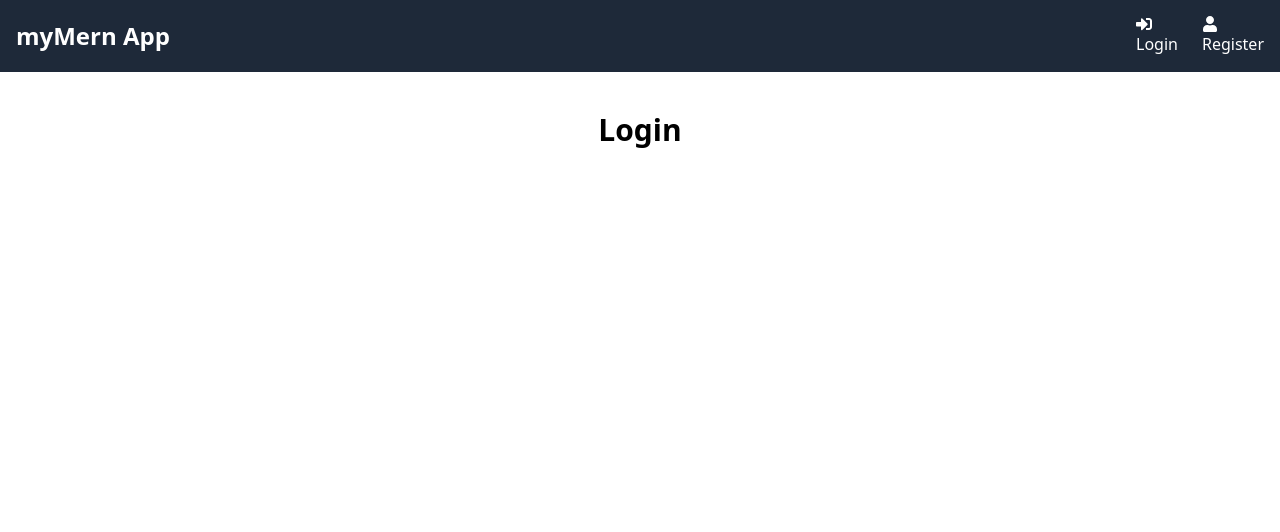
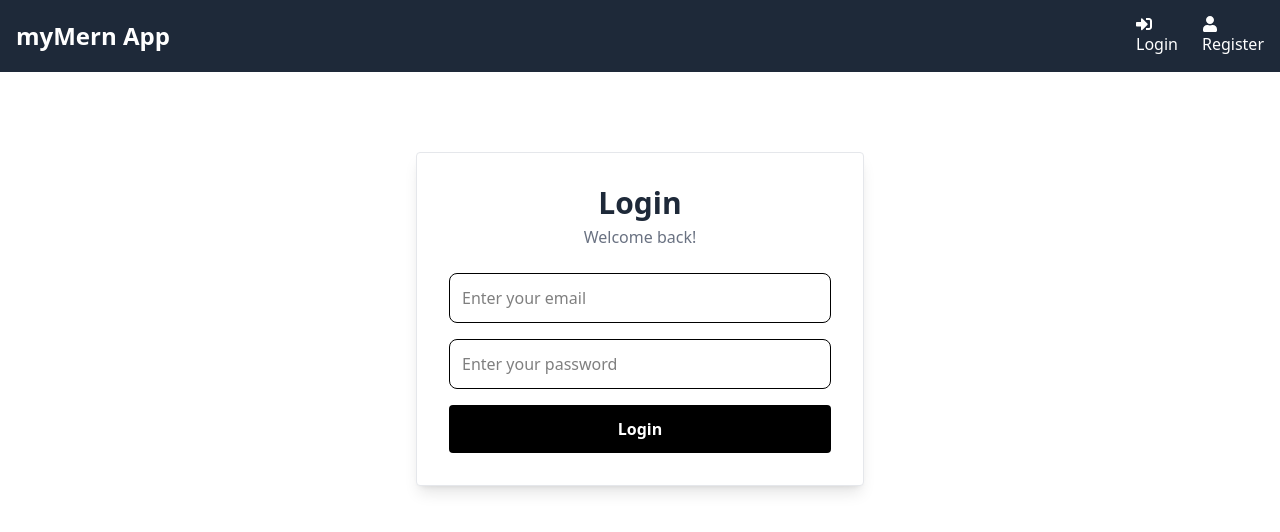
Before and after one commit to sabaPhruidze/mern-app, a React app in the folder frontend/: page /login in a window 1280 px wide. Shown: the top 532 px of the page. Built offline with nearby package versions, Linux system fonts and the light colour scheme; the HTML template or start-up script is replaced by a standard one.

Commit message:
I did same and as beforehand refacored already login Now I will import axios and setError and finish onSubmit function as wellg

```diff
--- /dev/null
+++ b/frontend/src/constants/loginInputs.ts
@@ -0,0 +1,20 @@
+type InputData = {
+    id:number,
+    type:string,
+    placeholder:string,
+    name:'email'|'password';
+}[]
+export const loginInputs:InputData = [
+    {
+    id: 1,
+    type: "email",
+    placeholder: "Enter your email",
+    name: "email",
+  },
+  {
+    id: 2,
+    type: "password",
+    placeholder: "Enter your password",
+    name: "password",
+  },
+]
--- a/frontend/src/pages/Login.tsx
+++ b/frontend/src/pages/Login.tsx
@@ -1,5 +1,53 @@
+import { useForm } from "react-hook-form";
+import { zodResolver } from "@hookform/resolvers/zod";
+
+
+import {loginSchema,type LoginSchema} from '../schemas/login'
+import { loginInputs } from "../constants/loginInputs";
 const Login = () => {
-  return <div className="text-3xl font-bold text-center mt-10">Login</div>;
+  const {
+    register,
+    handleSubmit,
+
+    formState:{errors,isSubmitting}
+  } = useForm<LoginSchema>({resolver:zodResolver(loginSchema)})
+  const onSubmit = async(data:LoginSchema) => {
+    try {
+      console.log(data)
+    } catch (error) {
+      console.log(error)
+    }
+  }
+  const inputclasses =
+    "border p-3 rounded-lg w-full outline-none focus:outline-none focus:border-cyan-800 focus:ring-0 transition";
+  return (
+    <div className="flex flex-col items-center justify-center mt-20">
+      <div className="w-full max-w-md bg-white p-8 rounded shadow-lg border border-gray-200">
+        <h1 className="text-3xl font-bold text-center text-gray-800">Login</h1>
+        <p className="text-center text-gray-500 mt-1 mb-6">
+          Welcome back!
+        </p>
+        {errors.root && (
+          <div className="bg-red-100 border border-red-400 text-red-700 px-4 py-2 rounded mb-4 text-sm text-center">
+            {errors.root.message}
+          </div>
+        )}
+        <form onSubmit={handleSubmit(onSubmit)} className="flex flex-col gap-4">
+          {loginInputs.map((item) => (
+            <div key={item.id}>
+              <input type={item.type} placeholder={item.placeholder} {...register(item.name)} className={`${inputclasses} ${errors[item.name] ? 'border-red-500' : ''}`} />
+              {errors[item.name] && (
+                <p className="text-red-500 text-sm mt-1">{errors[item.name]?.message}</p>
+              )}
+            </div>
+          ))}
+          <button type="submit" disabled={isSubmitting} className="bg-black text-white py-3 rounded font-bold hover:bg-gray-800 cursor-pointer disabled:bg-gray-400">
+            {isSubmitting ? 'logging in...' :'Login'}
+          </button>
+        </form>
+      </div>
+    </div>
+  )
 };
 
 export default Login;
--- a/frontend/src/pages/Register.tsx
+++ b/frontend/src/pages/Register.tsx
@@ -35,7 +35,6 @@ const Register = () => {
       if (message === "User already exists" || message?.includes("exists")) {
           setError("email", { type: "server", message: message });
         } else {
-           // სხვა ზოგადი ერორი (შეგიძლია alert გამოიყენო ან ცალკე ველში გამოიტანო)
            alert(message || "Something went wrong");
         }
      }
--- /dev/null
+++ b/frontend/src/schemas/login.ts
@@ -0,0 +1,7 @@
+import {z} from "zod";
+
+export const loginSchema = z.object({
+    email:z.email({message:'Please enter a valid email'}),
+    password:z.string().min(1,{message:'Password is required'})
+})
+export type LoginSchema = z.infer<typeof loginSchema>
```
